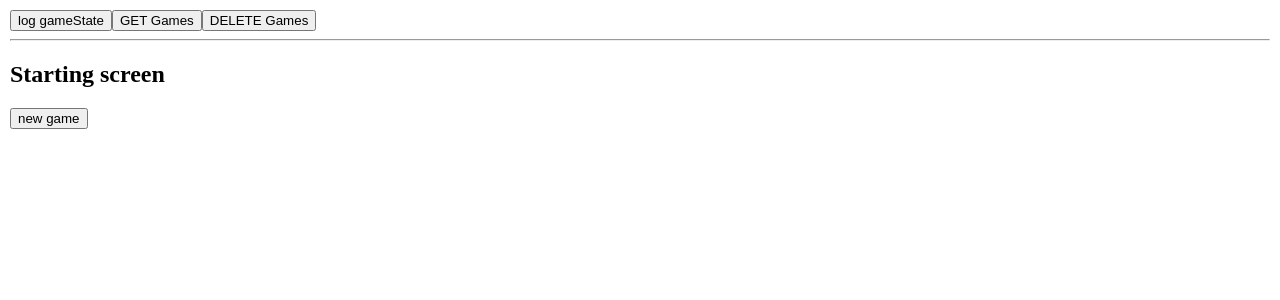
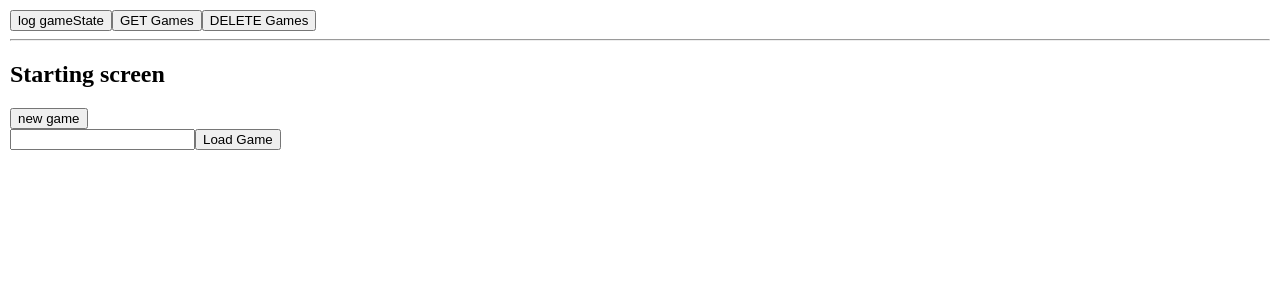
Before and after one commit to elShailee/Tic-Tac-Toe, a React (Create React App) app in the folder front/: page / in a window 1280 px wide. Shown: the top 300 px of the page. Built offline with nearby package versions, Linux system fonts and the light colour scheme.

Commit message:
gameId Interfaces created

```diff
--- a/front/src/GameplayScreen/GameplayScreen.jsx
+++ b/front/src/GameplayScreen/GameplayScreen.jsx
@@ -12,6 +12,8 @@ export default function GameplayScreen() {
 	const startingPlayer = 'X';
 	const blankGameState = { boardState: blankBoard, turnState: startingPlayer, winState: false };
 	const [gameState, setGameState] = useState(blankGameState);
+
+	const [loadId, setLoadId] = useState('');
 
 	const resetGameState = async () => {
 		const newGameState = await apiCallsHandler({
@@ -47,13 +49,25 @@ export default function GameplayScreen() {
 					<GameGrid gameState={gameState} setGameState={setGameState} />
 					<DataUtilsContainer>
 						{'Win State: ' + (gameState.winState || 'awaiting results...')}
-						{gameState.winState && <button onClick={resetGameState}>Reset Board State</button>}
+						<button onClick={resetGameState}>Reset Board State</button>
+						<br />
+						{'Game ID: '}
+						<input type='text' defaultValue={gameState.gameId} readOnly />
 					</DataUtilsContainer>
 				</GameContainer>
 			) : (
 				<div>
 					<h2>Starting screen</h2>
 					<button onClick={createNewGame}>new game</button>
+					<form
+						onSubmit={e => {
+							e.preventDefault();
+							console.log(loadId);
+						}}
+					>
+						<input type='text' onChange={e => setLoadId(e.target.value)} />
+						<input type='submit' value='Load Game' />
+					</form>
 				</div>
 			)}
 		</ScreenContainer>
```
